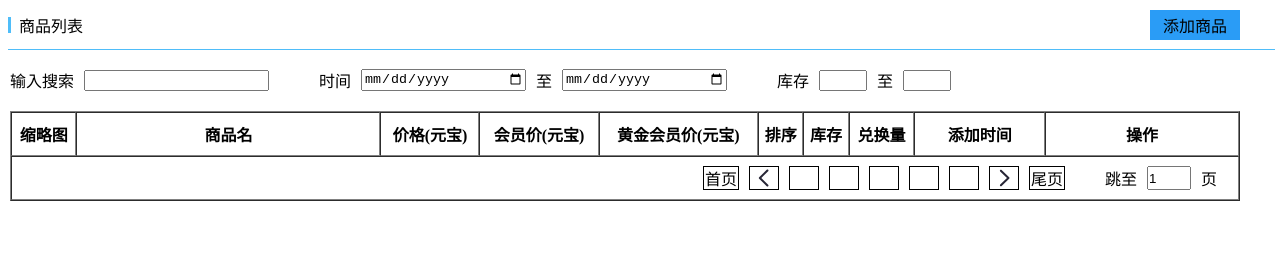
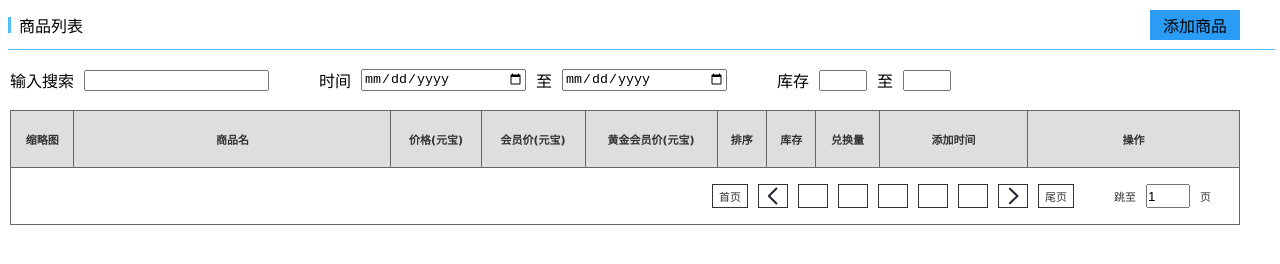
Before and after one commit to isoundy000/qipai-exchange-manager, a plain HTML site: page goods/goods-list.html in a window 1280 px wide. Drawn offline with Linux system fonts and the light colour scheme; no server answers.

Commit message:
细边框

```diff
--- a/common.css
+++ b/common.css
@@ -52,14 +52,33 @@
     /*display: -webkit-flex;*/
     /*flex-direction: column;*/
 
+    font-family: verdana,arial,sans-serif;
+    font-size:11px;
+    color:#333333;
+    border-width: 1px;
+    border-color: #666666;
+    border-collapse: collapse;
+
 }
 
-.table th,td{
-
-
+.table th{
     text-align: center;
     height: 40px;
+    background-color: #dedede;
+    border-color: #666666;
+    border-width: 1px;
+    padding: 8px;
+    border-style: solid;
 }
+.table td{
+    text-align: center;
+    height: 40px;
+    border-color: #666666;
+    border-width: 1px;
+    padding: 8px;
+    border-style: solid;
+}
+
 
 .table span{
     margin: 10px;
--- a/goods/goods-list.css
+++ b/goods/goods-list.css
@@ -98,32 +98,32 @@ html, body {
     min-width: 160px;
 }
 
-.table-box {
-    margin-top: 1px;
-    flex-grow: 1;
-    margin-left: 10px;
-    margin-right: 40px;
-}
+/*.table-box {*/
+    /*margin-top: 1px;*/
+    /*flex-grow: 1;*/
+    /*margin-left: 10px;*/
+    /*margin-right: 40px;*/
+/*}*/
 
-.table {
-    /*table-layout: fixed;*/
+/*.table {*/
+    /*!*table-layout: fixed;*!*/
 
-    /*width: 100%;*/
-    /*display: flex;*/
-    /*display: -webkit-flex;*/
-    /*flex-direction: column;*/
+    /*!*width: 100%;*!*/
+    /*!*display: flex;*!*/
+    /*!*display: -webkit-flex;*!*/
+    /*!*flex-direction: column;*!*/
 
-}
+/*}*/
 
-.table th, td {
+/*.table th, td {*/
 
-    text-align: center;
-    /*height: 40px;*/
-}
+    /*text-align: center;*/
+    /*!*height: 40px;*!*/
+/*}*/
 
-.table span {
-    margin: 10px;
-}
+/*.table span {*/
+    /*margin: 10px;*/
+/*}*/
 
 .page {
     margin: 0px;
--- a/goods/goods-list.js
+++ b/goods/goods-list.js
@@ -31,7 +31,7 @@ var pageSize = -1;
 var totalPages = -1;
 var totalRecords = -1;
 
-requestOnePage(pageIndex, 20);
+requestOnePage(pageIndex, 8);
 
 
 function requestOnePage(index, size) {
```
